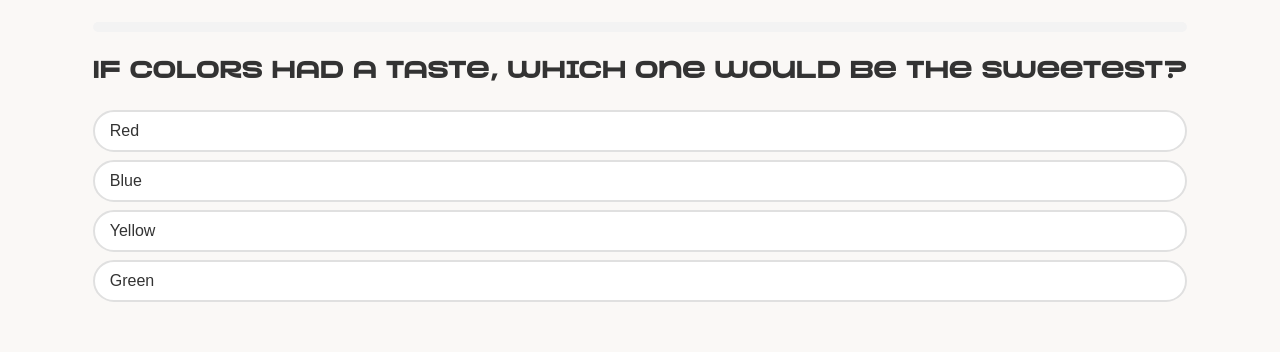
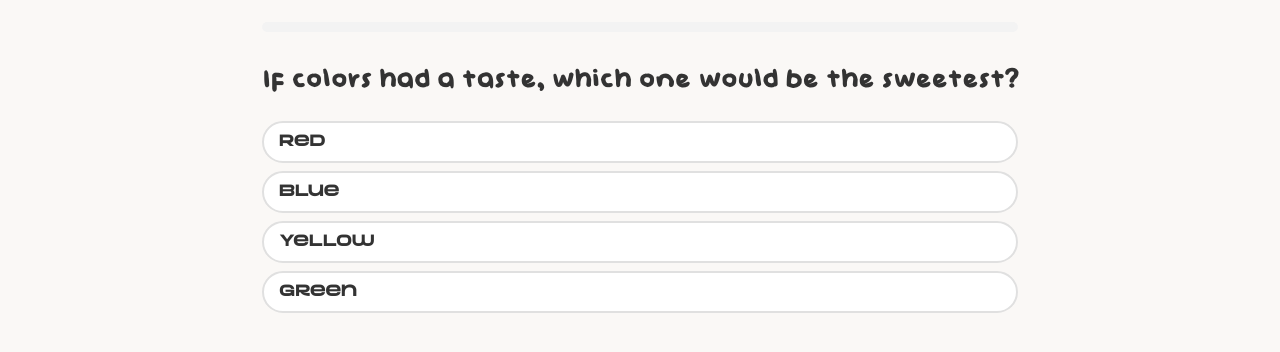
Before and after one commit to ehuang0709/feelify, a React (Create React App) app in the folder app-ui/: page /quiz in a window 1280 px wide. Shown: the part 128-480 px from the top of the page. Built offline with nearby package versions, Linux system fonts and the light colour scheme.

Commit message:
Quiz fonts

```diff
--- a/app-ui/src/Quiz/Quiz.css
+++ b/app-ui/src/Quiz/Quiz.css
@@ -12,11 +12,18 @@
     text-align: center;
 }
 
+@font-face {
+  font-family: 'Babydoll';
+  src: url('Baby\ Doll.otf') format('truetype');
+  font-weight: normal;
+  font-style: normal;
+}
+
   .quiz-question h3 {
-    font-size: 1.5rem;
-    font-weight: 500;
+    font-size: 1.8rem;
+    font-weight: bold;
     margin-bottom: 20px;
-    font-family: 'Mortend-Bold', sans-serif; /* Custom bold font */
+    font-family: 'Babydoll', sans-serif; /* Custom bold font */
     color: #333;
     line-height: 1.4;
   }
@@ -35,6 +42,7 @@
     font-weight: 500;
     color: #333;
     transition: all 0.3s ease;
+    font-family: 'Mortend-Bold'
   }
 
   .quiz-option-button:hover {
```
Also changed, not shown: app-ui/src/Quiz/Baby Doll.otf (added).
